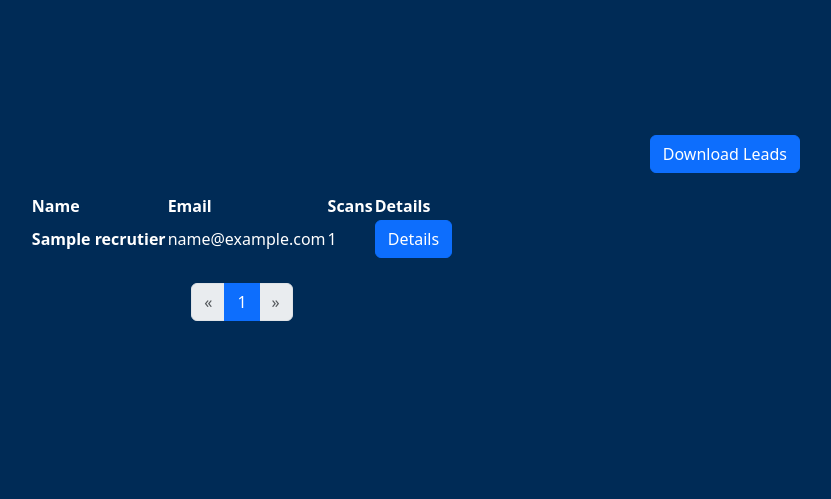
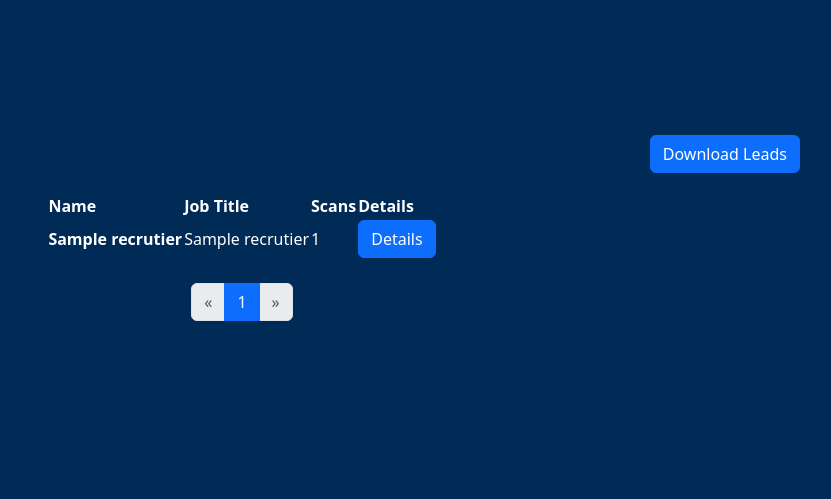
Before and after one commit to JoethonDev/AlxJobFair, a Django app: page /dashboard/ in a window 1280 px wide. Shown: the part 215-714 px from the top of the page, without its empty margins (348-1179 px from the left). Run offline with Django 4.2, Linux system fonts and the light colour scheme; a user stored in the database is signed in; tables that the repository leaves empty hold one stand-in row (values such as "Sample post").

Commit message:
File Upload Format

```diff
--- a/jobscanner/models.py
+++ b/jobscanner/models.py
@@ -12,6 +12,7 @@ class Attendee(models.Model):
     phone_number = models.CharField(max_length=20)
     name = models.CharField(max_length=255)
     location = models.TextField()
+    linkedin = models.TextField()
     age = models.PositiveBigIntegerField()
     track = models.CharField(max_length=255)
     job_interest = models.CharField(max_length=255)
@@ -22,10 +23,12 @@ class Attendee(models.Model):
         return f"{self.email} graduated from {self.track} looks for {self.job_interest}"
 
 class Recrutier(models.Model):
-    email = models.CharField(max_length=255)
+    # email = models.CharField(max_length=255)
     name = models.CharField(max_length=255)
-    days = models.IntegerField()
-    members = models.IntegerField()
+    rep_name = models.CharField(max_length=255)
+    job_title = models.CharField(max_length=255)
+    # days = models.IntegerField()
+    # members = models.IntegerField()
     code = models.IntegerField(unique=True)
     scanned_counts = models.IntegerField(default=0)
 
--- a/jobscanner/templates/admin_dashboard.html
+++ b/jobscanner/templates/admin_dashboard.html
@@ -16,7 +16,7 @@
         <thead>
             <tr>
               <th scope="col">Name</th>
-              <th scope="col">Email</th>
+              <th scope="col">Job Title</th>
               <th scope="col">Scans</th>
               <th scope="col">Details</th>
             </tr>
@@ -25,7 +25,7 @@
             {% for data in page_obj.object_list %}
                 <tr>
                     <th>{{ data.name }}</th>
-                    <td>{{ data.email }}</td>
+                    <td>{{ data.job_title }}</td>
                     <td>{{ data.scanned_counts }}</td>
                     <td>
                         <a href="{% url 'detailed_dashboard'  data.pk  %}">
--- a/jobscanner/views.py
+++ b/jobscanner/views.py
@@ -174,6 +174,7 @@ def upload_freelancers(request):
                     name=row_data.get("name"),
                     email=row_data.get("email"),
                     phone_number=row_data.get("phone_number"),
+                    linkedin=row_data.get("linkedin"),
                     track=row_data.get("track"),
                     location=row_data.get("location") or "",
                     age=row_data.get("age") or 1,
@@ -223,10 +224,9 @@ def upload_recrutiers(request):
             row_data = dict(zip(headers, row))
             # Map Excel columns to Attendee fields
             recrutier = Recrutier(
-                name=row_data.get("name"),
-                email=row_data.get("email"),
-                members=row_data.get("members"),
-                days=row_data.get("days"),
+                name=row_data.get("company_name"),
+                rep_name=row_data.get("representive_name"),
+                job_title=row_data.get("job_title"),
             )
             recrutier.save()
 
@@ -236,7 +236,7 @@ def upload_recrutiers(request):
         new_sheet.title = "Recrutiers with Login Codes"
 
         # Add headers to the new sheet
-        headers = ["Name", "Email", "Login Code"]
+        headers = ["Company Name", "Login Code"]
         new_sheet.append(headers)
 
         # Fetch all freelancers and generate QR codes
@@ -246,7 +246,7 @@ def upload_recrutiers(request):
             generated_login_code = get_login_code(codes)
             codes.append(generated_login_code)
             # Write freelancer data into the new sheet
-            new_row = [recrutier.name, recrutier.email, generated_login_code]
+            new_row = [recrutier.name, generated_login_code]
             new_sheet.append(new_row)
 
         # 4. Return the new Excel file as a response
```
Also changed, not shown: jobscanner/migrations/0003_attendee_linkedin.py (added), jobscanner/migrations/0004_remove_recrutier_days_remove_recrutier_email_and_more.py (added).
